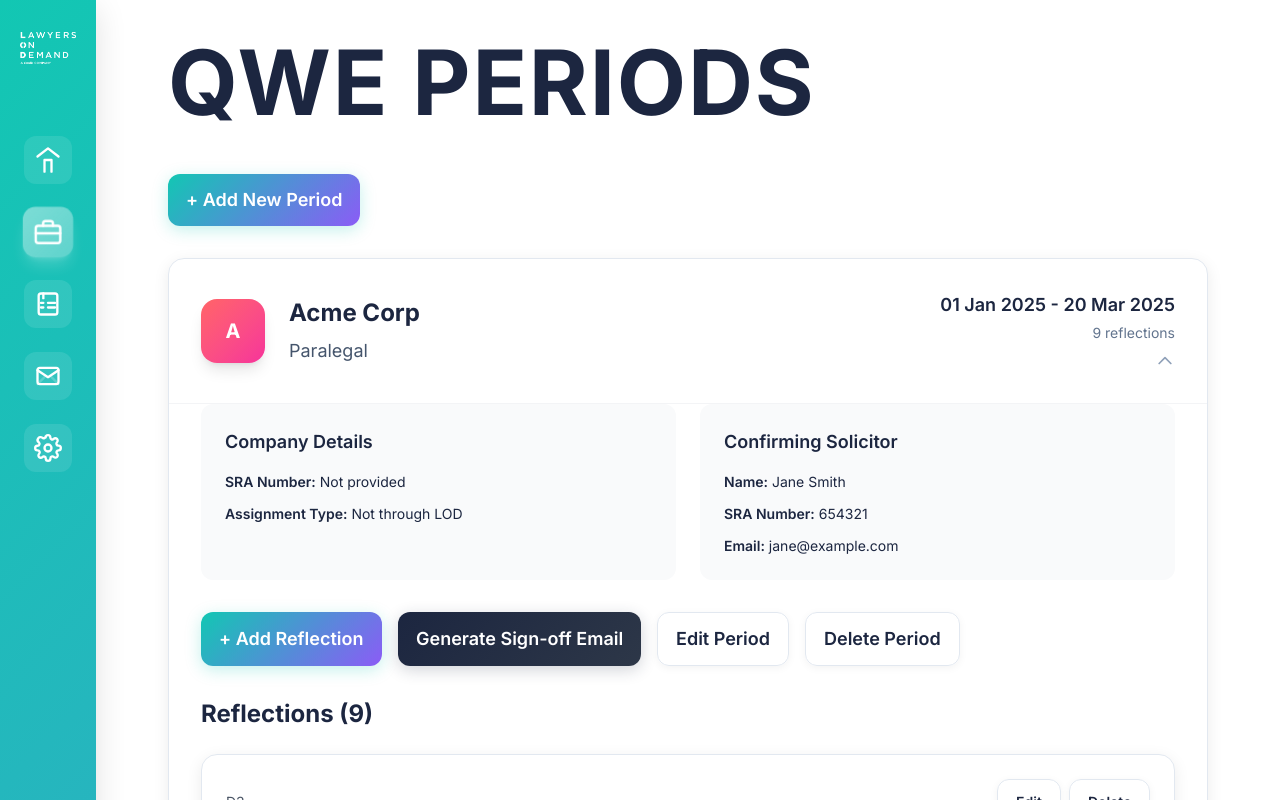
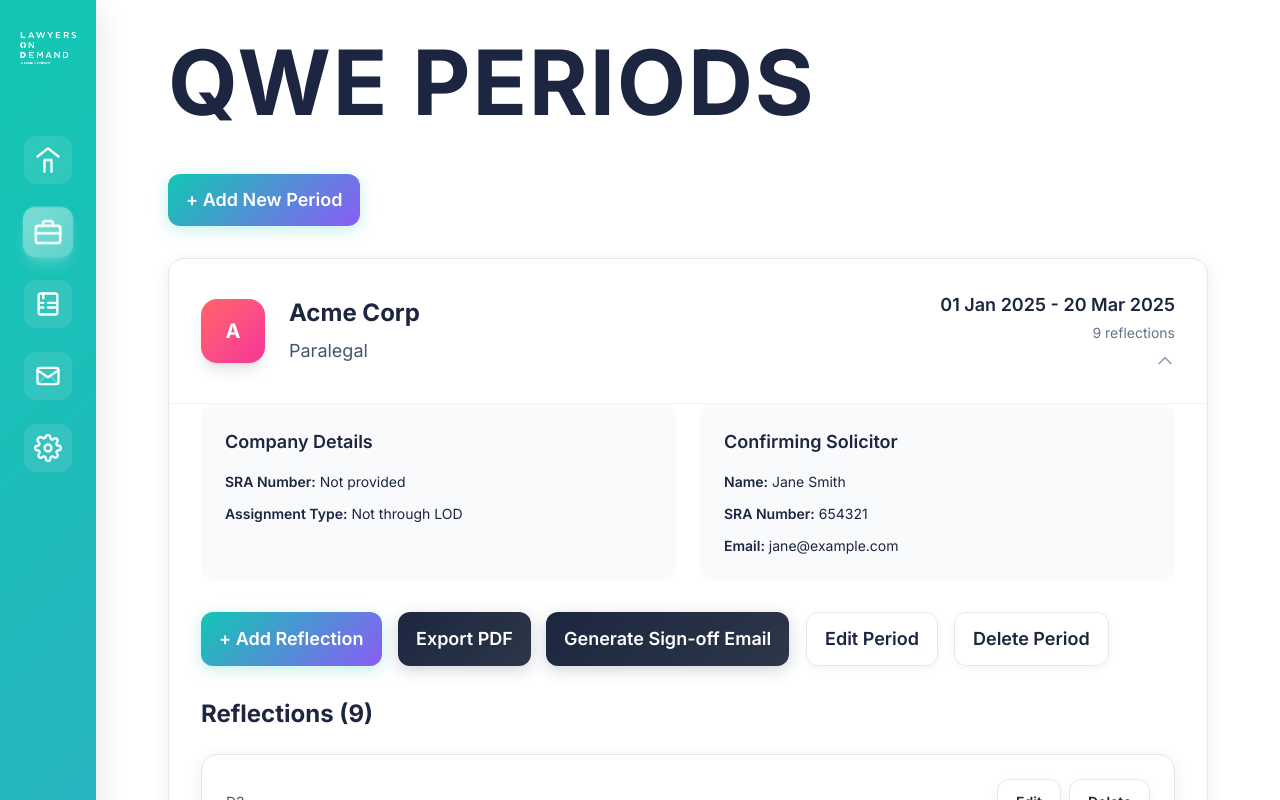
Before and after one commit to lodtrainee/my-sqe, a Next.js app: page /periods in a window 1280 px wide. Shown: the top 800 px of the page. Built offline with nearby package versions, Linux system fonts and the light colour scheme.

Commit message:
Add PDF export and email generation functionality for QWE periods

```diff
--- a/package.json
+++ b/package.json
@@ -14,6 +14,8 @@
     "clsx": "^2.1.1",
     "date-fns": "^4.1.0",
     "framer-motion": "^12.23.12",
+    "html2canvas": "^1.4.1",
+    "jspdf": "^3.0.1",
     "next": "15.4.6",
     "react": "19.1.0",
     "react-dom": "19.1.0",
--- a/src/app/periods/page.tsx
+++ b/src/app/periods/page.tsx
@@ -3,6 +3,7 @@
 import { useEffect, useState } from "react";
 import { addReflection, addPeriod, updateReflection, load, deleteReflection, deletePeriod, AppData, placementsCount } from "@/lib/store";
 import { HighLevelArea, LowLevelCompetency, HIGH_TO_LOW, COMPETENCY_DESCRIPTIONS, LOW_LEVEL_DESCRIPTIONS } from "@/lib/types";
+import { exportQwePeriodToPDF, generateSignOffEmail } from "@/lib/export";
 
 function SectionTitle({ children }: { children: React.ReactNode }) {
   return (
@@ -672,7 +673,16 @@ export default function PeriodsPage() {
                   >
                     + Add Reflection
                   </button>
-                  <button className="btn btn-black clickable text-lg px-6 py-3 rounded-xl shadow-lg hover:shadow-xl transform hover:scale-105 transition-all duration-300">
+                  <button
+                    className="btn btn-black clickable text-lg px-6 py-3 rounded-xl shadow-lg hover:shadow-xl transform hover:scale-105 transition-all duration-300"
+                    onClick={() => exportQwePeriodToPDF(p)}
+                  >
+                    Export PDF
+                  </button>
+                  <button
+                    className="btn btn-black clickable text-lg px-6 py-3 rounded-xl shadow-lg hover:shadow-xl transform hover:scale-105 transition-all duration-300"
+                    onClick={() => generateSignOffEmail(p)}
+                  >
                     Generate Sign-off Email
                   </button>
                   <button
--- a/src/lib/export.ts
+++ b/src/lib/export.ts
@@ -1,105 +1,131 @@
-import { AppData, QWEPeriod, Reflection } from './types';
+import jsPDF from 'jspdf';
+import { QwePeriod, Reflection } from './types';
 
-export interface ExportOptions {
-  includeReflections: boolean;
-  format: 'pdf' | 'email';
-  solicitorDetails?: {
-    name: string;
-    sraNumber: string;
-    email: string;
-  };
+export function exportQwePeriodToPDF(period: QwePeriod): void {
+  const doc = new jsPDF();
+
+  // Set up fonts and styling
+  doc.setFont('helvetica');
+  doc.setFontSize(20);
+
+  // Title
+  doc.setFillColor(37, 99, 235); // Blue color
+  doc.rect(20, 20, 170, 10, 'F');
+  doc.setTextColor(255, 255, 255);
+  doc.text('QWE Period Report', 105, 27, { align: 'center' });
+
+  // Reset text color
+  doc.setTextColor(0, 0, 0);
+  doc.setFontSize(12);
+
+  // Company Information
+  doc.setFontSize(16);
+  doc.text('Company Information', 20, 50);
+  doc.setFontSize(12);
+  doc.text(`Company: ${period.companyName}`, 20, 65);
+  doc.text(`Job Title: ${period.jobTitle}`, 20, 75);
+  doc.text(`Start Date: ${new Date(period.startDate).toLocaleDateString()}`, 20, 85);
+  doc.text(`End Date: ${new Date(period.endDate).toLocaleDateString()}`, 20, 95);
+  doc.text(`Assignment Type: ${period.assignmentType}`, 20, 105);
+
+  // Confirming Solicitor Information
+  doc.setFontSize(16);
+  doc.text('Confirming Solicitor', 20, 125);
+  doc.setFontSize(12);
+  doc.text(`Name: ${period.confirmingSolicitor.fullName}`, 20, 140);
+  doc.text(`SRA Number: ${period.confirmingSolicitor.sraNumber}`, 20, 150);
+  doc.text(`Email: ${period.confirmingSolicitor.email}`, 20, 160);
+
+  // Reflections
+  doc.setFontSize(16);
+  doc.text('Reflections', 20, 180);
+  doc.setFontSize(12);
+
+  let yPosition = 195;
+  period.reflections.forEach((reflection, index) => {
+    // Check if we need a new page
+    if (yPosition > 250) {
+      doc.addPage();
+      yPosition = 20;
     }
 
-export function generateQWESummary(data: AppData): string {
-  const totalMonths = data.periods.reduce((total, period) => {
-    const start = new Date(period.startDate);
-    const end = new Date(period.endDate);
-    const months = (end.getFullYear() - start.getFullYear()) * 12 +
-                   (end.getMonth() - start.getMonth()) + 1;
-    return total + months;
-  }, 0);
+    doc.setFontSize(14);
+    doc.text(`Reflection ${index + 1}: ${reflection.projectName}`, 20, yPosition);
+    doc.setFontSize(10);
+    yPosition += 10;
 
-  const throughLODCount = data.periods.filter(p => p.assignmentType === 'Through LOD').length;
-  const notThroughLODCount = data.periods.filter(p => p.assignmentType === 'Not through LOD').length;
+    doc.setFontSize(11);
+    doc.text('What did you do:', 20, yPosition);
+    doc.setFontSize(10);
+    yPosition += 7;
 
-  return `
-QWE Summary Report
-Generated: ${new Date().toLocaleDateString('en-GB')}
+    // Split long text into multiple lines
+    const activityLines = doc.splitTextToSize(reflection.activity, 170);
+    doc.text(activityLines, 20, yPosition);
+    yPosition += (activityLines.length * 5) + 5;
 
-Total QWE Periods: ${data.periods.length}
-Total Months: ${totalMonths}
-Through LOD Periods: ${throughLODCount}
-Not Through LOD Periods: ${notThroughLODCount}
+    doc.setFontSize(11);
+    doc.text('What was the outcome:', 20, yPosition);
+    doc.setFontSize(10);
+    yPosition += 7;
 
-Organisations: ${new Set(data.periods.map(p => p.companyName)).size} out of 4 maximum
+    const outcomeText = reflection.outcome || "Not specified";
+    const outcomeLines = doc.splitTextToSize(outcomeText, 170);
+    doc.text(outcomeLines, 20, yPosition);
+    yPosition += (outcomeLines.length * 5) + 5;
 
-QWE Periods:
-${data.periods.map((period, index) => `
-${index + 1}. ${period.companyName}
-   Position: ${period.title}
-   Period: ${new Date(period.startDate).toLocaleDateString('en-GB')} - ${new Date(period.endDate).toLocaleDateString('en-GB')}
-   Assignment Type: ${period.assignmentType}
-   ${period.companySraNumber ? `Company SRA: ${period.companySraNumber}` : ''}
-   ${period.confirmingSolicitorName ? `Confirming Solicitor: ${period.confirmingSolicitorName}` : ''}
-   ${period.confirmingSolicitorSra ? `Solicitor SRA: ${period.confirmingSolicitorSra}` : ''}
-   ${period.confirmingSolicitorEmail ? `Solicitor Email: ${period.confirmingSolicitorEmail}` : ''}
-`).join('')}
-`;
+    doc.setFontSize(11);
+    doc.text('What did you learn:', 20, yPosition);
+    doc.setFontSize(10);
+    yPosition += 7;
+
+    const learningLines = doc.splitTextToSize(reflection.learning, 170);
+    doc.text(learningLines, 20, yPosition);
+    yPosition += (learningLines.length * 5) + 10;
+
+    // Add separator line
+    if (index < period.reflections.length - 1) {
+      doc.setDrawColor(200, 200, 200);
+      doc.line(20, yPosition, 190, yPosition);
+      yPosition += 10;
+    }
+  });
+
+  // Footer
+  doc.setFontSize(10);
+  doc.setTextColor(100, 100, 100);
+  doc.text(`Generated on ${new Date().toLocaleDateString()}`, 20, 280);
+
+  // Save the PDF
+  const fileName = `QWE_Period_${period.companyName}_${new Date(period.startDate).getFullYear()}.pdf`;
+  doc.save(fileName);
 }
 
-export function generateReflectionsSummary(data: AppData): string {
-  const reflectionsByPeriod = data.periods.map(period => {
-    const periodReflections = data.reflections.filter(r => r.periodId === period.id);
-    return {
-      period,
-      reflections: periodReflections
-    };
-  }).filter(item => item.reflections.length > 0);
+export function generateSignOffEmail(period: QwePeriod): void {
+  // Determine recipient email
+  const recipientEmail = period.assignmentType === 'LOD'
+    ? 'lottie.henville-miller@lodlaw.com'
+    : period.confirmingSolicitor.email;
 
-  if (reflectionsByPeriod.length === 0) {
-    return '\nNo reflections recorded.';
-  }
+  // Email template
+  const subject = `QWE Period Sign-off Request - ${period.companyName}`;
 
-  return `
-Reflections Summary:
-${reflectionsByPeriod.map(({ period, reflections }) => `
-${period.companyName} (${new Date(period.startDate).toLocaleDateString('en-GB')} - ${new Date(period.endDate).toLocaleDateString('en-GB')}):
-${reflections.map((reflection, index) => `
-  Reflection ${index + 1} (${new Date(reflection.loggedOn).toLocaleDateString('en-GB')}):
-  Project: ${reflection.projectName}
-  Competencies: ${reflection.highLevelAreas.join(', ')} - ${reflection.lowLevelCompetencies.map(c => c.code).join(', ')}
-  Activity: ${reflection.activity}
-  Learning: ${reflection.learning}
-`).join('')}
-`).join('')}
-`;
-}
+  const body = `Dear ${period.confirmingSolicitor.fullName},
 
-export function generateEmailTemplate(data: AppData, solicitorDetails: any): string {
-  const subject = `QWE Period Review Request - ${data.periods.length} periods`;
+I hope this email finds you well.
 
-  const body = `
-Dear ${solicitorDetails.name},
+I am writing to request your sign-off for my Qualified Work Experience (QWE) period at ${period.companyName}, where I worked as ${period.jobTitle} from ${new Date(period.startDate).toLocaleDateString()} to ${new Date(period.endDate).toLocaleDateString()}.
 
-I hope this email finds you well. I am writing to request your review and sign-off of my Qualified Work Experience (QWE) periods as part of my SQE qualification.
+During this period, I have completed ${period.reflections.length} reflections covering various aspects of legal practice, which demonstrate my development across the required competency areas.
 
-Please find attached a detailed summary of my QWE experience, including:
-- ${data.periods.length} QWE periods
-- Total of ${data.periods.reduce((total, period) => {
-    const start = new Date(period.startDate);
-    const end = new Date(period.endDate);
-    const months = (end.getFullYear() - start.getFullYear()) * 12 +
-                   (end.getMonth() - start.getMonth()) + 1;
-    return total + months;
-  }, 0)} months of experience
-- Detailed reflections on my learning and development
+Please find attached a detailed report of my QWE period, including all reflections and competency mappings.
 
-I would be grateful if you could review this documentation and confirm that:
-1. The periods listed accurately reflect my work experience
-2. The work undertaken was of an appropriate nature and level
-3. I demonstrated the required competencies during these periods
+I would be grateful if you could review the attached documentation and confirm that:
+1. The work described accurately reflects my role and responsibilities
+2. I have demonstrated the required competencies to a satisfactory standard
+3. You are satisfied with the quality and depth of my reflections
 
-Please let me know if you require any additional information or clarification.
+Please let me know if you require any additional information or have any questions.
 
 Thank you for your time and support.
 
@@ -107,28 +133,13 @@ Best regards,
 [Your Name]
 
 ---
-SRA Number: ${solicitorDetails.sraNumber}
-Email: ${solicitorDetails.email}
-`;
+SRA Number: ${period.confirmingSolicitor.sraNumber}
+Assignment Type: ${period.assignmentType}
+Period: ${new Date(period.startDate).toLocaleDateString()} - ${new Date(period.endDate).toLocaleDateString()}`;
 
-  return { subject, body };
-}
+  // Create mailto link
+  const mailtoLink = `mailto:${recipientEmail}?subject=${encodeURIComponent(subject)}&body=${encodeURIComponent(body)}`;
 
-export function downloadAsPDF(content: string, filename: string) {
-  // This would integrate with a PDF library like jsPDF
-  // For now, we'll create a downloadable text file
-  const blob = new Blob([content], { type: 'text/plain' });
-  const url = URL.createObjectURL(blob);
-  const a = document.createElement('a');
-  a.href = url;
-  a.download = filename;
-  document.body.appendChild(a);
-  a.click();
-  document.body.removeChild(a);
-  URL.revokeObjectURL(url);
-}
-
-export function openEmailClient(subject: string, body: string) {
-  const mailtoLink = `mailto:?subject=${encodeURIComponent(subject)}&body=${encodeURIComponent(body)}`;
+  // Open email client
   window.open(mailtoLink);
 }
```
Also changed, not shown: 1 other file (tests, documents, lock files or other folders). Lines whose indentation alone changed are shown as unchanged.
